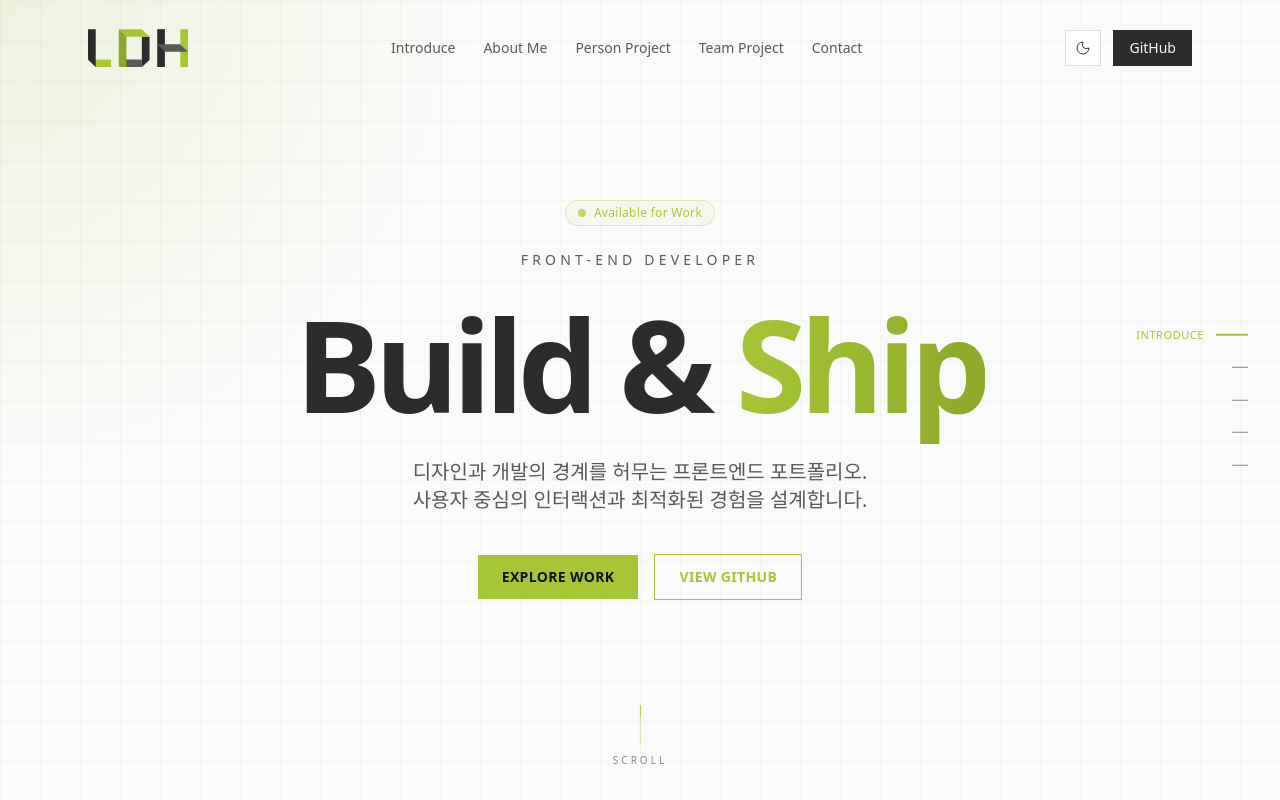
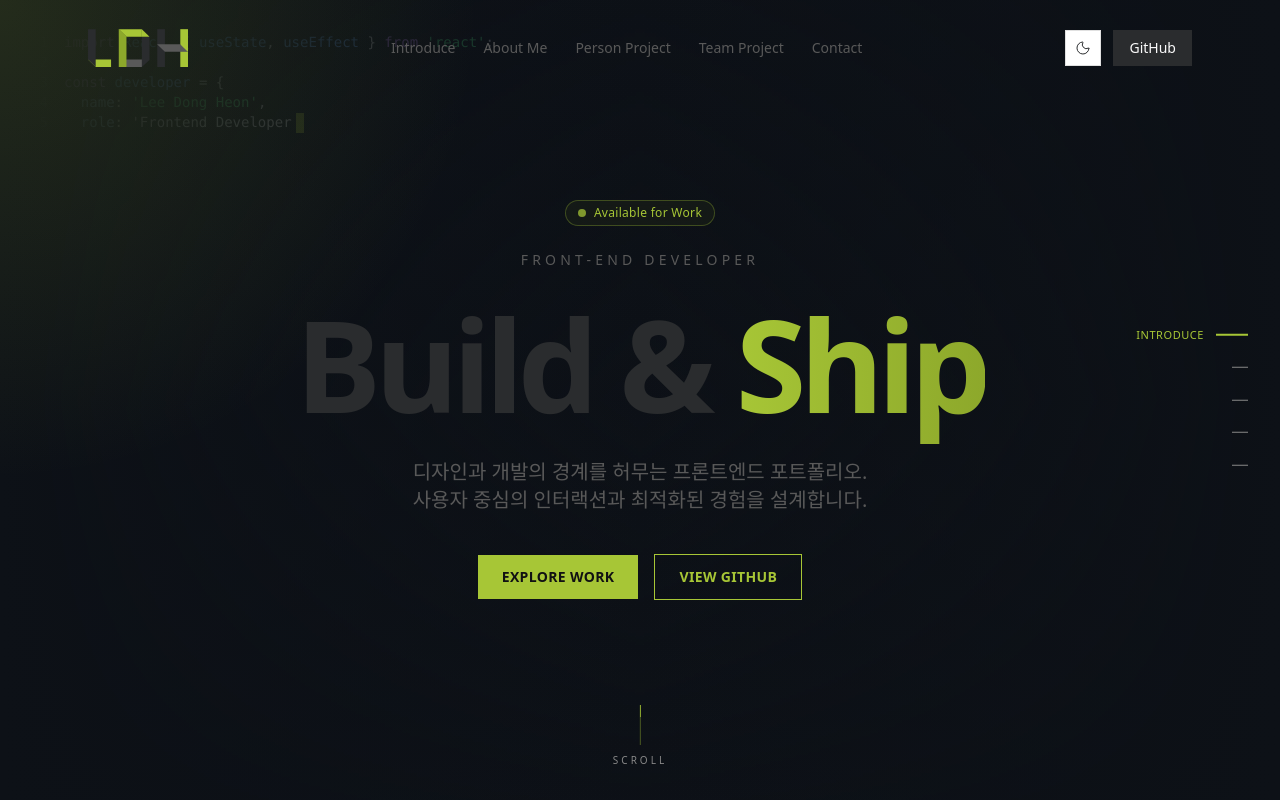
Before and after one commit to LDH9276/LDH_New_Portfolio, a Next.js app: page / in a window 1280 px wide. Built offline with nearby package versions, Linux system fonts and the light colour scheme; a web font is replaced by a local one.

Commit message:
feat: 메인 배너에 IDE 코딩 타이핑 배경 애니메이션(IDEBackground) 추가 및 애니메이션 1회 실행 수정

```diff
--- a/src/Component/Banner.jsx
+++ b/src/Component/Banner.jsx
@@ -1,6 +1,7 @@
 'use client';
 import React, { useEffect, useState, useRef } from 'react';
 import Scroll from '../Header/Scroll';
+import IDEBackground from './IDEBackground';
 
 function Banner({ activeSlide }) {
   const [active, setActive] = useState('ready');
@@ -9,7 +10,6 @@ function Banner({ activeSlide }) {
 
   useEffect(() => {
     if (activeSlide === 0) setActive('');
-    else setActive('ready');
   }, [activeSlide]);
 
   const handleMouseMove = (e) => {
@@ -29,8 +29,7 @@ function Banner({ activeSlide }) {
       className={`relative w-full h-full flex items-center justify-center overflow-hidden bg-surface-light dark:bg-surface-dark
         transition-opacity duration-[1.8s] ${active === 'ready' ? 'opacity-0' : 'opacity-100'}`}
     >
-      {/* Background Grid */}
-      <div className="absolute inset-0 bg-grid-pattern-light dark:bg-grid-pattern-dark opacity-50" />
+      <IDEBackground />
 
       {/* Interactive Spotlight */}
       <div
--- /dev/null
+++ b/src/Component/IDEBackground.jsx
@@ -0,0 +1,100 @@
+import React, { useState, useEffect } from 'react';
+
+const rawCode = [
+  "import React, { useState, useEffect } from 'react';",
+  "",
+  "const developer = {",
+  "  name: 'Lee Dong Heon',",
+  "  role: 'Frontend Developer',",
+  "  skills: ['React', 'Next.js', 'TailwindCSS'],",
+  "  passion: 'Building intuitive user interfaces',",
+  "  status: 'Ready to build something great'",
+  "};",
+  "",
+  "function buildFuture() {",
+  "  return new Promise((resolve) => {",
+  "    console.log('Loading modules...');",
+  "    setTimeout(() => {",
+  "      console.log('Success is guaranteed!');",
+  "      resolve(developer);",
+  "    }, 1000);",
+  "  });",
+  "}",
+  "",
+  "buildFuture().then(dev => {",
+  "  console.log(`Welcome, ${dev.name}!`);",
+  "});"
+];
+
+// 간단한 하이라이팅 함수
+const highlight = (text) => {
+  // 따옴표 문자열, 백틱 문자열, 특정 키워드들을 분리하여 하이라이팅
+  const parts = text.split(/('.*?'|`.*?`|\b(?:const|function|return|new|Promise|setTimeout|console|log|import|from|then)\b|\b(?:developer|name|role|skills|passion|status|dev|React|useState|useEffect)\b)/);
+
+  return parts.map((part, i) => {
+    if (['const', 'function', 'return', 'new', 'import', 'from'].includes(part))
+      return <span key={i} className="text-purple-400">{part}</span>;
+    if (['Promise', 'setTimeout', 'log', 'then'].includes(part))
+      return <span key={i} className="text-yellow-300">{part}</span>;
+    if (['developer', 'console', 'React', 'useState', 'useEffect'].includes(part))
+      return <span key={i} className="text-blue-400">{part}</span>;
+    if (['name', 'role', 'skills', 'passion', 'status', 'dev'].includes(part))
+      return <span key={i} className="text-blue-300">{part}</span>;
+    if (part.startsWith("'") || part.startsWith("`"))
+      return <span key={i} className="text-green-400">{part}</span>;
+    return <span key={i} className="text-gray-300">{part}</span>;
+  });
+};
+
+export default function IDEBackground() {
+  const [lines, setLines] = useState([]);
+  const [currentLineIdx, setCurrentLineIdx] = useState(0);
+  const [currentCharIdx, setCurrentCharIdx] = useState(0);
+
+  useEffect(() => {
+    if (currentLineIdx >= rawCode.length) return;
+
+    const currentRawLine = rawCode[currentLineIdx];
+
+    if (currentCharIdx < currentRawLine.length) {
+      const timeout = setTimeout(() => {
+        setCurrentCharIdx(prev => prev + 1);
+      }, Math.random() * 20 + 30); // 타이핑 속도 조절
+      return () => clearTimeout(timeout);
+    } else {
+      const timeout = setTimeout(() => {
+        setLines(prev => [...prev, currentRawLine]);
+        setCurrentLineIdx(prev => prev + 1);
+        setCurrentCharIdx(0);
+      }, 150); // 줄바꿈 대기 시간
+      return () => clearTimeout(timeout);
+    }
+  }, [currentLineIdx, currentCharIdx]);
+
+  return (
+    <div className="absolute inset-0 overflow-hidden bg-[#0d1117] pointer-events-none select-none opacity-80 md:opacity-100 z-0">
+      <div className="w-full h-full p-4 md:p-8 font-mono text-[10px] md:text-xs lg:text-sm leading-loose md:leading-loose">
+        {lines.map((line, idx) => (
+          <div key={idx} className="flex">
+            <span className="w-8 text-right pr-4 text-gray-600 select-none">{idx + 1}</span>
+            <span className="whitespace-pre">{highlight(line)}</span>
+          </div>
+        ))}
+
+        {currentLineIdx < rawCode.length && (
+          <div className="flex">
+            <span className="w-8 text-right pr-4 text-gray-600 select-none">{lines.length + 1}</span>
+            <span className="whitespace-pre">
+              {highlight(rawCode[currentLineIdx].substring(0, currentCharIdx))}
+              <span className="inline-block w-2 h-4 md:h-5 bg-lime ml-1 align-middle animate-pulse" />
+            </span>
+          </div>
+        )}
+      </div>
+
+      {/* 어두운 오버레이 그라데이션으로 위쪽 컨텐츠가 잘 보이게 함 */}
+      <div className="absolute inset-0 bg-gradient-to-b from-[#0d1117]/80 via-[#0d1117]/40 to-[#0d1117]/90" />
+      <div className="absolute inset-0 bg-gradient-to-r from-[#0d1117] via-transparent to-[#0d1117]" />
+    </div>
+  );
+}
```
